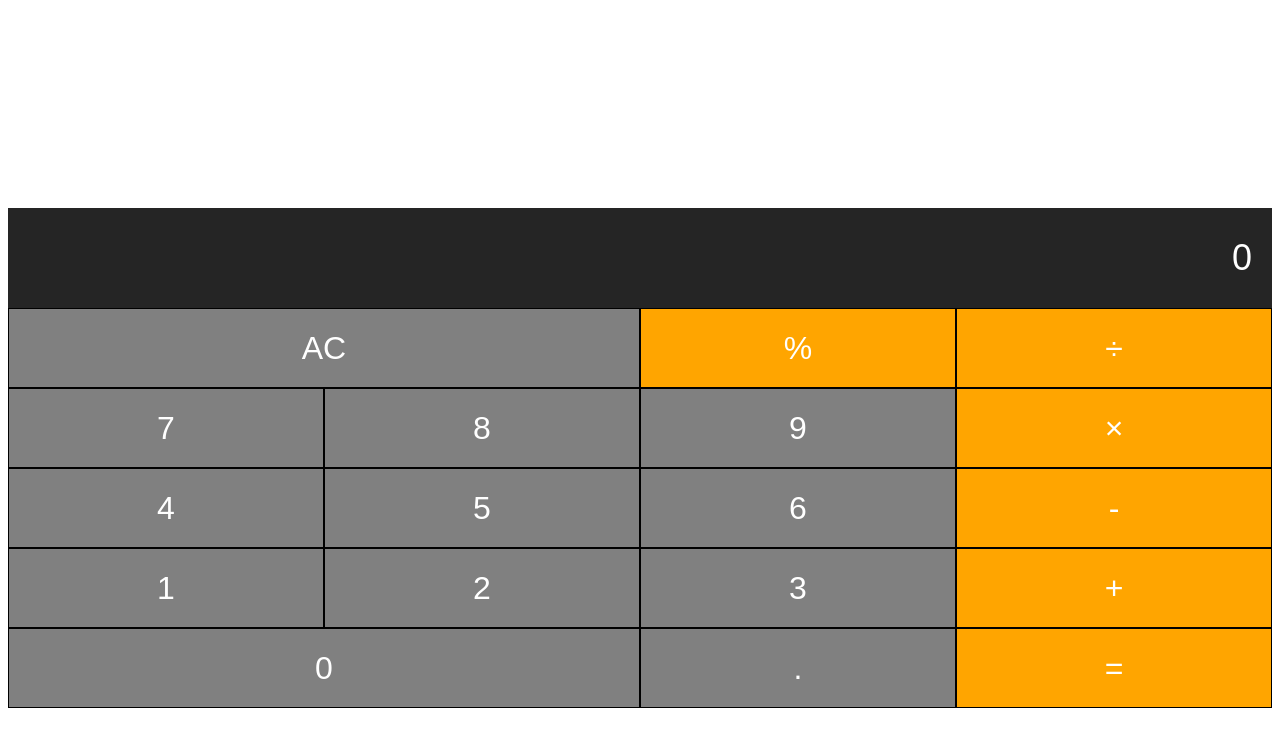
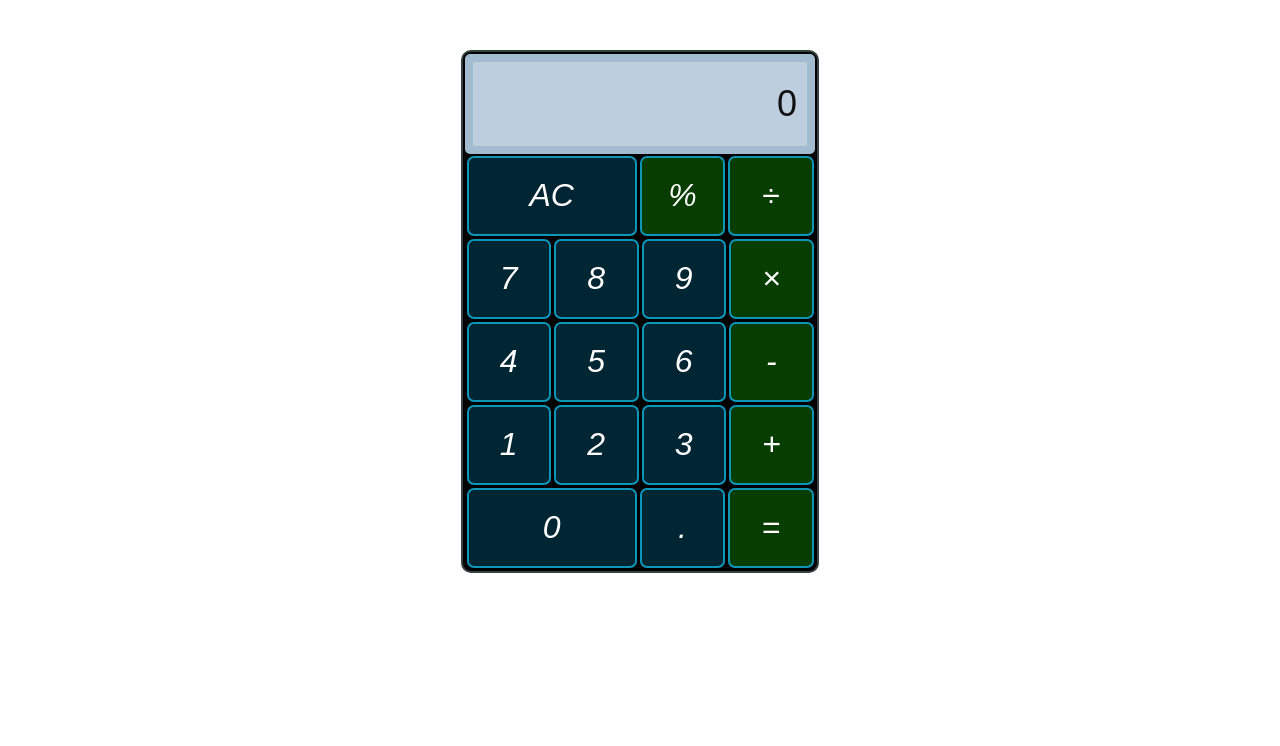
Before and after one commit to mohnurulanwar/Calculator, a plain HTML site: page index.html in a window 1280 px wide. Drawn offline with Linux system fonts and the light colour scheme.

Commit message:
Add files via upload

```diff
--- a/script.js
+++ b/script.js
@@ -67,7 +67,7 @@ const calculate = () => {
             result = parseFloat(prevNumber) / parseFloat(currentNumber)
             break;
         case '%':
-            result = 100 / parseFloat(currentNumber) * parseFloat(prevNumber) + '%'
+            result = parseFloat(currentNumber) * parseFloat(prevNumber) / 100
         break;
 
         default:
--- a/stylesheet.css
+++ b/stylesheet.css
@@ -1,19 +1,26 @@
 .calculator{
     text-align: center;
-    margin: 0 auto;
-    padding-top: 200px;
+    margin: auto;
+    width: 350px;
+    height: 515px;
+    padding: 2px;
+    border-radius: 10px;
+    background-color:#000000;
+    border: 2px solid #334240;
+    margin-top: 50px;
 }
 
 .calculator-screen{
     width: 100%;
     height: 100px;
-    background-color: #252525;
-    color: #fff;
+    background-color: #bdcfdf;
+    color: rgb(17, 17, 17);
     text-align: right;
+    padding-right: 10px;
     font-size: 36px;
-    border: none;
-    padding: 0 20px;
+    border: 8px solid #a2bbcf;
     box-sizing: border-box;
+    border-radius: 5px;
 }
 
 .calculator-keys{
@@ -26,12 +33,19 @@
 
 button{
     height: 80px;
-    background-color: gray;
-    border: 1px solid black;
+    margin: 1.5px 1.5px 1.5px 1.5px;
+    background-color: #002533;
+    border: 2px solid #0e96b8;
     font-size: 32px;
+    font-style:oblique;
     color: #fff;
     width: 25%;
     outline: none;
+    border-radius: 7px;
+}
+
+button:hover{
+    background-color: #00506d;
 }
 
 .all-clear, .zero-btn{
@@ -39,13 +53,9 @@ button{
 }
 
 .operator, .equal-sign{
-    background-color: orange;
-}
-
-button:hover{
-    background-color: darkgray;
+    background-color: #073d00;
 }
 
 .operator:hover, .equal-sign:hover{
-    background-color: darkorange;
+    background-color: #0d7400;
 }
```
